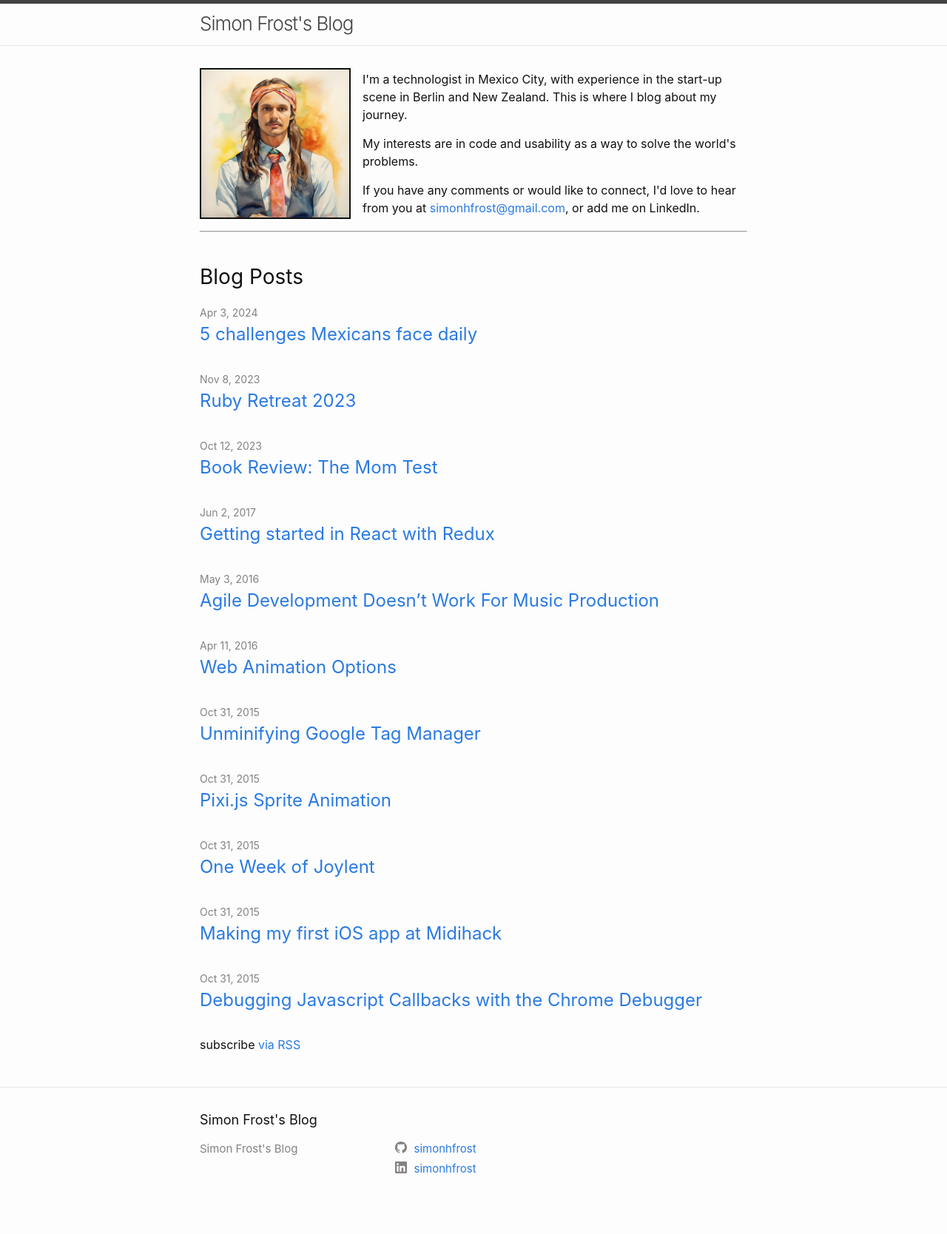
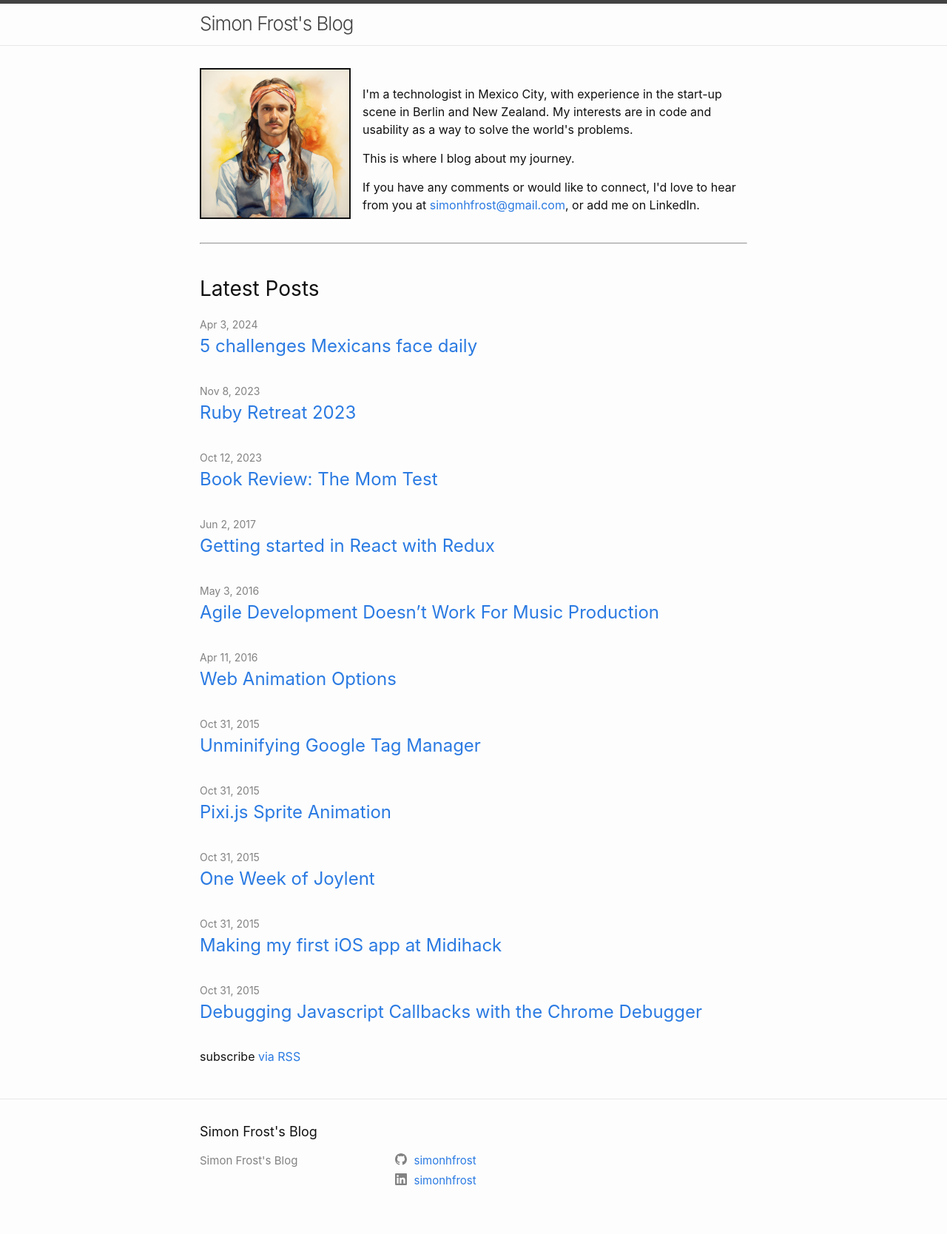
Before and after one commit to SimonHFrost/jekyll_blog, a Jekyll site: the page built from index.markdown, in a window 1280 px wide. Shown: the whole page at 74% size. Built offline with Jekyll 4.4.1, drawn with Linux system fonts in a browser that asks for light colours; some of the changed lines change nothing that is shown.

Commit message:
Extract styling, touch up index

```diff
--- a/_includes/header.html
+++ b/_includes/header.html
@@ -1,19 +1,8 @@
 <header class="site-header" role="banner">
 
-    <div class="wrapper">
-      {%- assign default_paths = site.pages | map: "path" -%}
-      {%- assign page_paths = site.header_pages | default: default_paths -%}
-      <a class="site-title" rel="author" href="{{ "/" | relative_url }}">{{ site.title | escape }}</a>
-
-			<nav class="site-nav">
-				<input type="checkbox" id="nav-trigger" class="nav-trigger" />
-				<label for="nav-trigger">
-					<span class="menu-icon">
-						<svg viewBox="0 0 18 15" width="18px" height="15px">
-							<path d="M18,1.484c0,0.82-0.665,1.484-1.484,1.484H1.484C0.665,2.969,0,2.304,0,1.484l0,0C0,0.665,0.665,0,1.484,0 h15.032C17.335,0,18,0.665,18,1.484L18,1.484z M18,7.516C18,8.335,17.335,9,16.516,9H1.484C0.665,9,0,8.335,0,7.516l0,0 c0-0.82,0.665-1.484,1.484-1.484h15.032C17.335,6.031,18,6.696,18,7.516L18,7.516z M18,13.516C18,14.335,17.335,15,16.516,15H1.484 C0.665,15,0,14.335,0,13.516l0,0c0-0.82,0.665-1.483,1.484-1.483h15.032C17.335,12.031,18,12.695,18,13.516L18,13.516z"/>
-						</svg>
-					</span>
-				</label>
-			</nav>
-    </div>
-  </header>
+	<div class="wrapper">
+		{%- assign default_paths = site.pages | map: "path" -%}
+		{%- assign page_paths = site.header_pages | default: default_paths -%}
+		<a class="site-title" rel="author" href="{{ " /" | relative_url }}">{{ site.title | escape }}</a>
+	</div>
+</header>
--- a/index.markdown
+++ b/index.markdown
@@ -1,20 +1,48 @@
 ---
-# Feel free to add content and custom Front Matter to this file.
-# To modify the layout, see https://jekyllrb.com/docs/themes/#overriding-theme-defaults
-
 layout: home
-list_title: 'Blog Posts'
+list_title: 'Latest Posts'
 ---
 
-<div style="display: flex; align-items: center; margin-bottom: 16px;">
-    <img height="200px" style="border-style: solid; border-width: 2px;" src="/assets/profile-picture.jpg" width="200px" />
+<style>
+.profile-container {
+    display: flex;
+    align-items: center;
+    margin-bottom: 16px;
+}
 
-    <div style="margin-left: 16px">
-        <p>I'm a technologist in Mexico City, with experience in the start-up scene in Berlin and New Zealand. This is where I blog about my journey.</p>
+.profile-container img {
+    height: 200px;
+    width: 200px;
+    border: 2px solid;
+    margin-bottom: 16px; /* Adjust this as needed for non-mobile view */
+}
 
-        <p>My interests are in code and usability as a way to solve the world's problems.</p>
+.profile-container div {
+    margin-left: 16px;
+    margin-top: 16px;
+}
 
-        <p style="margin-bottom: 0;">If you have any comments or would like to connect, I'd love to hear from you at <a href="mailto:simonhfrost@gmail.com">simonhfrost@gmail.com</a>, or add me on LinkedIn.</p>
+@media (max-width: 768px) {
+    .profile-container {
+        flex-direction: column;
+        align-items: center; /* Center align items in mobile view */
+    }
+
+    .profile-container div {
+        margin-left: 0;
+    }
+}
+</style>
+
+<div class="profile-container">
+    <img src="/assets/profile-picture.jpg" alt="Profile Picture">
+
+    <div>
+        <p>I'm a technologist in Mexico City, with experience in the start-up scene in Berlin and New Zealand. My interests are in code and usability as a way to solve the world's problems. </p>
+
+        <p>This is where I blog about my journey.</p>
+
+        <p>If you have any comments or would like to connect, I'd love to hear from you at <a href="mailto:simonhfrost@gmail.com">simonhfrost@gmail.com</a>, or add me on LinkedIn.</p>
     </div>
 </div>
 
```
